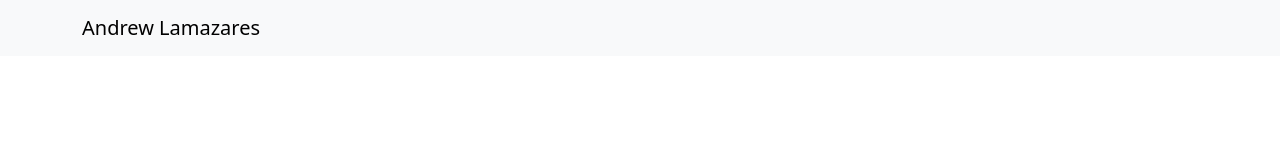
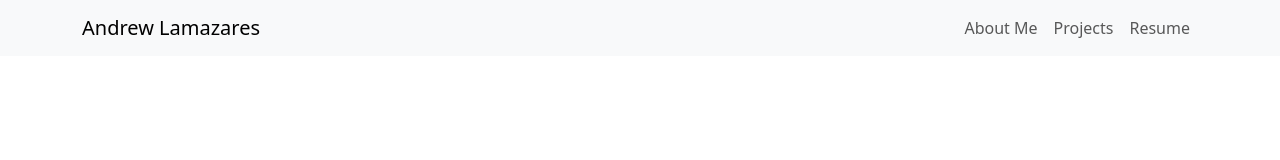
Before and after one commit to AjLama53/AjLama53.github.io, a plain HTML site: page index.html in a window 1280 px wide. Drawn offline with nearby package versions, Linux system fonts and the light colour scheme.

Commit message:
Added about me, projects and resume to navbar

```diff
--- a/index.html
+++ b/index.html
@@ -10,8 +10,14 @@
         <nav class="navbar navbar-expand-lg bg-body-tertiary">
             <div class="container">
                 <a class="navbar-brand" href="">Andrew Lamazares</a>
+                <div class="collapse navbar-collapse">
+                    <ul class="navbar-nav ms-auto">
+                        <li class="nav-item"><a class="nav-link" href="AboutMe">About Me</a></li>
+                        <li class="nav-item"><a class="nav-link" href="Projects">Projects</a></li>
+                        <li class="nav-item"><a class="nav-link" href="Resume">Resume</a></li>
+                    </ul>
+                </div>
             </div>
-
         </nav>
     </body>
 </html>
```
